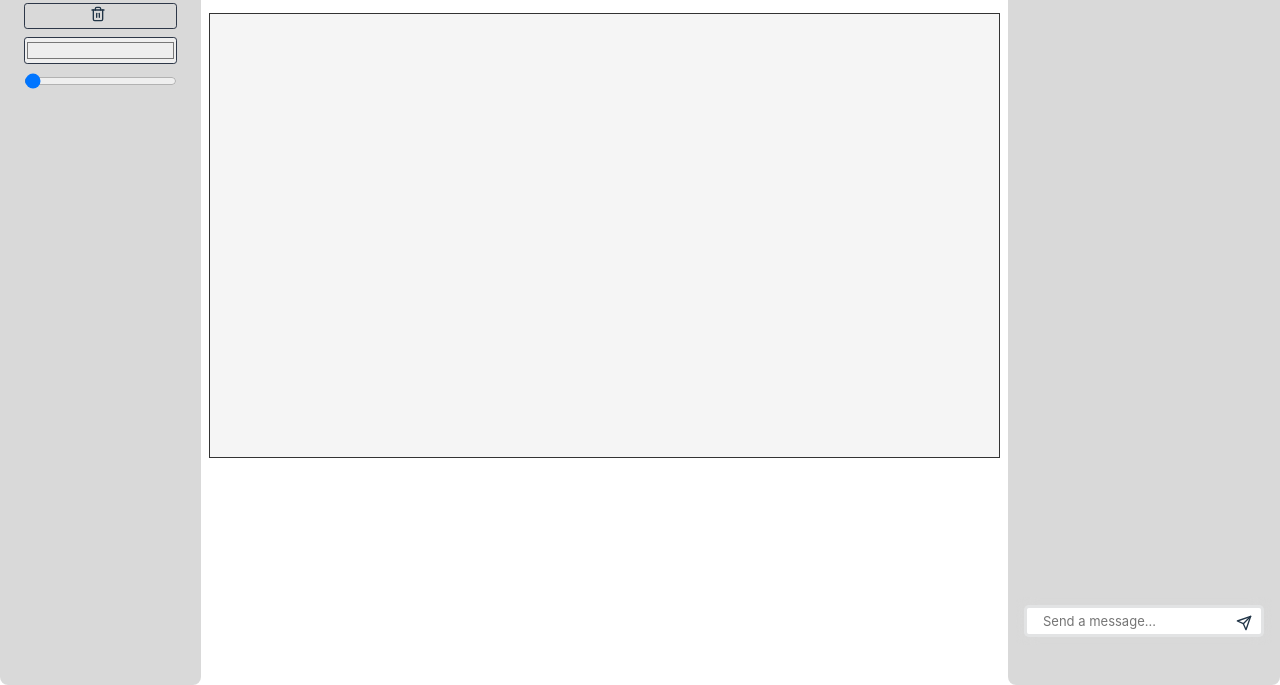
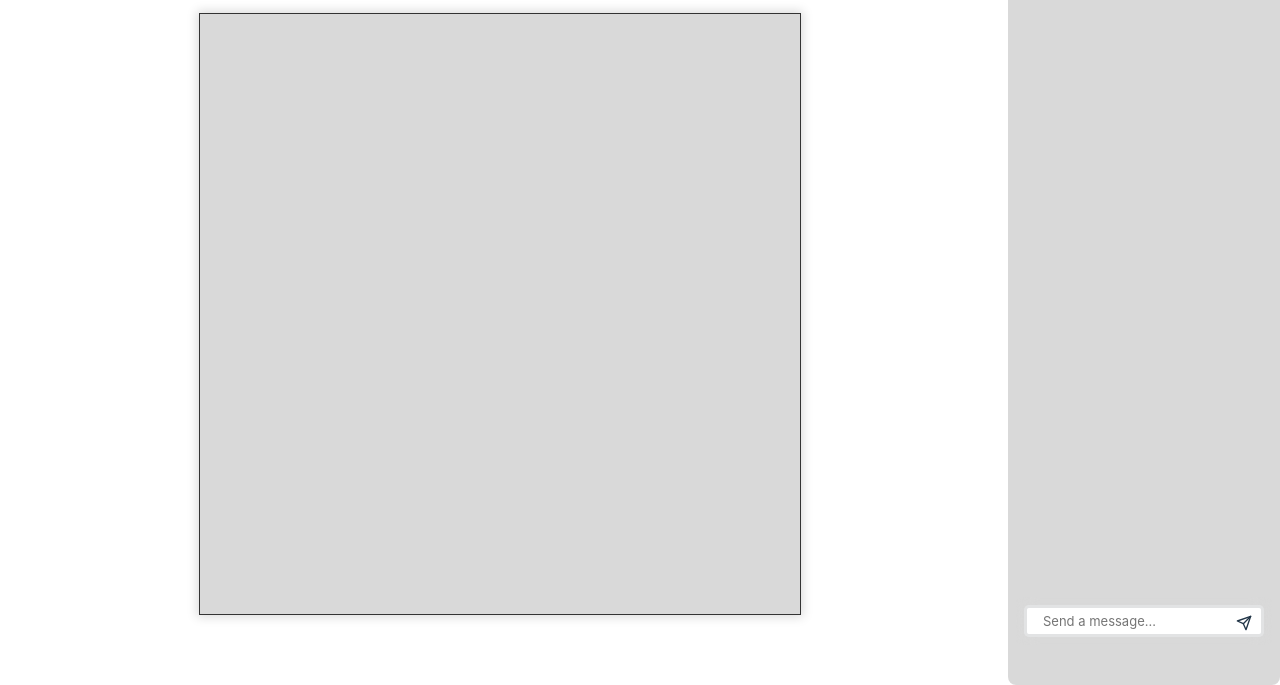
Before and after one commit to lloydlobo/canvas-multiplayer, a website built with Vite: page client/index.html in a window 1280 px wide. Shown: the part 115-800 px from the top of the page. Built offline with nearby package versions, Linux system fonts and the light colour scheme; files whose address does not match are found by name.

Commit message:
style: revamp look of the app

```diff
--- a/client/index.html
+++ b/client/index.html
@@ -3,8 +3,12 @@
   <head>
     <meta charset="UTF-8" />
     <link rel="icon" type="image/svg+xml" href="/vite.svg" />
-    <meta name="viewport" content="width=device-width, initial-scale=1.0" />
-    <title>Vite + TS</title>
+    <!-- add maximum-scale=0.9 for mobilefit. initial-scale=1.0 -->
+    <meta
+      name="viewport"
+      content="width=device-width,maximum-scale=0.9,user-scalable=0"
+    />
+    <title>Canvas Multiplexer</title>
   </head>
   <body>
     <div id="app"></div>
--- a/client/src/hooks/use-draw-store.ts
+++ b/client/src/hooks/use-draw-store.ts
@@ -21,7 +21,7 @@ export const useDrawStore = (onDraw: DrawEventHandler): UseDrawResult => {
     canvasState.prevPoint = null;
   };
 
-  const mouseMoveHandler = (e: MouseEvent) => {
+  const mouseMoveHandler = (e: any) => {
     if (!canvasState.isMouseDown) {
       return;
     }
@@ -41,11 +41,23 @@ export const useDrawStore = (onDraw: DrawEventHandler): UseDrawResult => {
 
   const addEventListeners = (canvas: HTMLCanvasElement) => {
     canvas.addEventListener("mousemove", mouseMoveHandler);
+    canvas.addEventListener("touchmove", (event: TouchEvent) => {
+      const location: Touch = event.touches[0];
+      if (canvas !== null) {
+        canvas.onmousedown!(location as unknown as MouseEvent);
+      }
+    });
     window.addEventListener("mouseup", mouseUpHandler);
   };
 
   const removeEventListeners = (canvas: HTMLCanvasElement) => {
     canvas.removeEventListener("mousemove", mouseMoveHandler);
+    canvas.removeEventListener("touchmove", (event: TouchEvent) => {
+      const location: Touch = event.touches[0];
+      if (canvas !== null) {
+        canvas.onmousedown!(location as unknown as MouseEvent);
+      }
+    });
     window.removeEventListener("mouseup", mouseUpHandler);
   };
 
--- a/client/src/main.ts
+++ b/client/src/main.ts
@@ -105,8 +105,6 @@ const handleDraw = ({ ctx, currentPoint, prevPoint, color }: DrawLineProps) => {
   ctx.beginPath();
   ctx.strokeStyle = lineColor; // event.hex.
   ctx.lineWidth = controlsLineWidthPicker.valueAsNumber;
-  ctx.lineCap = "round";
-  ctx.lineJoin = "round";
 
   // First calculate the distance between prev and curr mouse positons. Then
   // divide the distance by desire increment size to get the number of points
@@ -114,22 +112,20 @@ const handleDraw = ({ ctx, currentPoint, prevPoint, color }: DrawLineProps) => {
   const distance = Math.sqrt(
     (currentPoint.x - prevPoint.x) ** 2 + (currentPoint.y - prevPoint.y) ** 2
   );
-  const incrementSize = 5;
+  const incrementSize = 20;
   const numPoints = Math.ceil(distance / incrementSize); // Adjust the increment size here to make the line smoother or rougher.
-
   for (let i = 0; i <= numPoints; i++) {
     const t = i / numPoints;
     const x = lerp(prevPoint.x, currentPoint.x, t);
     const y = lerp(prevPoint.y, currentPoint.y, t);
-
     if (i === 0) {
-      ctx.moveTo(x, y);
+      ctx.moveTo(x, y); // ctx.moveTo(prevPoint.x, prevPoint.y);
     } else {
-      ctx.lineTo(x, y);
+      ctx.lineTo(x, y); // ctx.lineTo(currentPoint.x, currentPoint.y);
     }
   }
-  // ctx.moveTo(prevPoint.x, prevPoint.y);
-  // ctx.lineTo(currentPoint.x, currentPoint.y);
+  ctx.lineCap = "round";
+  ctx.lineJoin = "round";
   ctx.stroke();
 
   ctx.fillStyle = controlsColorPickerInput.value;
@@ -145,9 +141,9 @@ setCanvasState(canvasRef);
 canvasRef.addEventListener("mousedown", onMouseDown);
 
 window.addEventListener("load", () => {
-  container.style.width = `${(window.outerWidth / 1.618).toString()}px`; // works
-  canvasRef.width = container.clientWidth;
-  canvasRef.height = container.clientHeight;
+  // container.style.width = `${(window.outerWidth / 1.618).toString()}px`; // works
+  // canvasRef.width = container.clientWidth;
+  // canvasRef.height = container.clientHeight;
   canvasRef.style.border = "1px solid #333333";
 });
 
@@ -278,11 +274,14 @@ formRef?.addEventListener("submit", (event) => {
 function setupHomePage(): void {
   document.querySelector<HTMLDivElement>(`#app`)!.innerHTML = /*html*/ `
 <div class="wrapper">
-  <aside>
+
+  <main>
+    <section>
+      <header class="header" >
         <h1 class="logo">
           canvas multiplayer
         </h1>
-    <div class="controls" style="display: flex; align-items: center; justify-content: space-between;">
+        <div class="controls" >
           <button id="controlsClearButton" title="Clear">
             <svg class="svg-icon" stroke="currentColor" fill="none" stroke-width="2" viewBox="0 0 24 24" stroke-linecap="round"
               stroke-linejoin="round" class="h-4 w-4" height="1em" width="1em" xmlns="http://www.w3.org/2000/svg">
@@ -293,15 +292,15 @@ function setupHomePage(): void {
             </svg>
           </button>
           <input type="color" value="#eeeeee" name="CromePicker" title="Color picker" id="controlsColorPickerInput" />
-      <input type="range" min="3" max="11" title="Line width" value="2" name="lineWidthPicker" id="controlsLineWidthPicker" />
+          <input type="number" min="3" max="9" title="Line width" value="2" name="lineWidthPicker" id="controlsLineWidthPicker" />
         </div>
-  </aside>
-
-  <main>
+      </header>
+    </section>
     <section>
       <div class="canvas-container">
-        <canvas id="canvasRef"></canvas>
+        <canvas id="canvasRef" width="600" height="600">Your browser does not support canvas element.</canvas>
       </div>
+      <pre id="logRef" style="border: 1px solid #ccc"></pre>
     </section>
   </main>
 
@@ -309,7 +308,7 @@ function setupHomePage(): void {
     <ul id="messagesListRef" class="messages debug!"></ul>
 
     <form id="formRef" action="" class="messages_form">
-      <input id="inputRef" type="text" autofocus autocomplete="off" placeholder="Send a message&#8230;" />
+      <input id="inputRef" type="text"  autocomplete="off" placeholder="Send a message&#8230;" />
       <!-- <label for="sendRef">Send</label> -->
       <button id="sendRef" type="submit" title="Send" class="messages_send">
         <svg class="svg-icon h-4 w-4 mr-1" viewBox="0 0 24 24">
--- a/client/src/style.css
+++ b/client/src/style.css
@@ -66,10 +66,10 @@ h1 {
 
 .logo {
   font-family: monospace;
-  height: 6em;
-  padding: 1em;
   will-change: filter;
   transition: filter 300ms;
+  /* height: 6em; */
+  /* padding: 1em; */
 }
 .logo:hover {
   filter: drop-shadow(0 0 2em #646cffaa);
@@ -86,8 +86,49 @@ h1 {
   color: #888;
 }
 
+header {
+  display: flex;
+  align-items: center;
+  justify-content: space-between;
+  gap: 1rem;
+  max-width: 100vw;
+}
+
 .controls {
-  flex-direction: column;
+  background: rgba(0, 0, 0, 0.15);
+  display: grid;
+  grid-template-columns: repeat(3, 1fr);
+  align-items: center;
+  border-radius: 0.5rem;
+  gap: 0.5rem;
+  padding-inline: 0.5rem;
+  padding-block: 0.5rem;
+  width: min-content;
+}
+
+.controls > * {
+  justify-self: start;
+}
+.controls > *:hover {
+  background-color: rgba(0, 0, 0, 0.15);
+}
+
+#controlsClearButton,
+#controlsColorPickerInput,
+#controlsLineWidthPicker {
+  width: 2rem;
+  height: 2rem;
+  font-size: smaller;
+}
+
+#controlsClearButton {
+  border-radius: 4px;
+  text-align: center;
+}
+
+#controlsLineWidthPicker {
+  border: none;
+  padding-inline-start: 4px;
 }
 
 .svg-icon {
@@ -136,21 +177,41 @@ aside #messagesListRef > #formRef {
   background-color: wheat;
 }
 
-.canvas-container {
-  margin-top: 8rem;
-  position: relative;
-  width: 100%;
-  height: 0;
-  padding-bottom: 56.25%; /* set a 16:9 aspect ratio */
+main {
+  display: grid;
+  place-content: center;
+  margin-inline: auto;
+  gap: 1rem;
 }
 
-.canvas-container canvas {
-  position: absolute;
-  top: 0;
-  left: 0;
-  width: 100%;
-  height: 100%;
+/* .canvas-container { */
+/* margin-top: 8rem; */
+/* position: relative; */
+/* width: 100%; */
+/* height: 0; */
+/* padding-bottom: 56.25%; */
+/* set a 16:9 aspect ratio */
+/* } */
+
+/* .canvas-container canvas { */
+/*   position: absolute; */
+/*   top: 0; */
+/*   left: 0; */
+/*   width: 100%; */
+/*   height: 100%; */
+/*   background: rgba(0, 0, 0, 0.15); */
+/* } */
+
+canvas#canvasRef {
+  box-shadow: 0 0 10px 2px rgba(0, 0, 0, 0.15);
   background: rgba(0, 0, 0, 0.15);
+}
+
+#logRef {
+  display: none;
+  height: 200px;
+  width: 600px;
+  overflow: scroll;
 }
 
 #formRef {
@@ -291,6 +352,10 @@ button:hover {
   .canvas-container canvas {
     background-color: whitesmoke;
   }
+
+  #canvasRef {
+    box-shadow: 0 0 10px 2px rgba(0, 0, 0, 0.15);
+  }
 }
 button,
 input,
```
Lines whose indentation alone changed are shown as unchanged.
